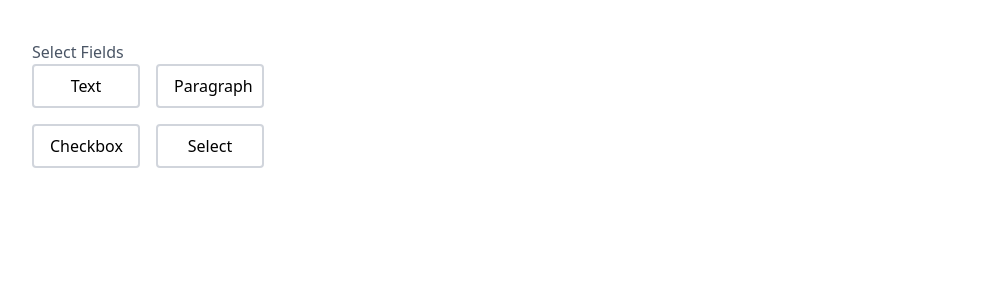
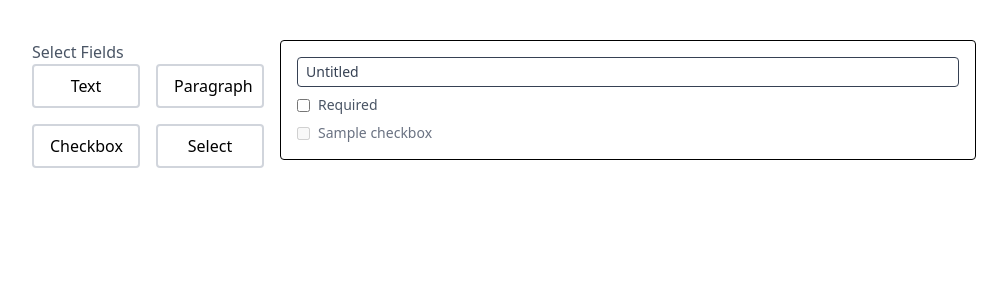
Before and after one commit to selenax/formVibes, a React (Vite) app: page / in a window 1280 px wide. Both pictures are taken after a click on the button "Checkbox". Shown: the top 300 px of the page, without its empty margins (136-1143 px from the left). Built offline with nearby package versions, Linux system fonts and the light colour scheme.

Commit message:
feat: add CheckboxField component with editable label and required toggle

```diff
--- a/src/components/FieldList/CheckboxField.jsx
+++ b/src/components/FieldList/CheckboxField.jsx
@@ -1,5 +1,28 @@
-const CheckboxField = () => {
-  return <div></div>;
+const CheckboxField = ({ field, onUpdate }) => {
+  return (
+    <div className="p-4 border rounded space-y-2">
+      <input
+        type="text"
+        value={field.label}
+        onChange={(e) => onUpdate(field.id, { label: e.target.value })}
+        className="text-sm font-medium text-gray-700 border px-2 py-1 rounded w-full"
+      />
+
+      <div className="flex items-center space-x-2">
+        <input
+          type="checkbox"
+          checked={field.required}
+          onChange={(e) => onUpdate(field.id, { required: e.target.checked })}
+        />
+        <label className="text-sm text-gray-600">Required</label>
+      </div>
+
+      <div className="flex items-center space-x-2">
+        <input type="checkbox" disabled />
+        <label className="text-sm text-gray-500">Sample checkbox</label>
+      </div>
+    </div>
+  );
 };
 
 export default CheckboxField;
--- a/src/components/FormEditor.jsx
+++ b/src/components/FormEditor.jsx
@@ -13,7 +13,9 @@ const FormEditor = ({ collection, onUpdate }) => {
               <TextField key={field.id} field={field} onUpdate={onUpdate} />
             );
           case 'checkbox':
-            return <CheckboxField key={field.id} field={field} />;
+            return (
+              <CheckboxField key={field.id} field={field} onUpdate={onUpdate} />
+            );
           case 'paragraph':
             return <ParagraphField key={field.id} field={field} />;
           case 'select':
```
